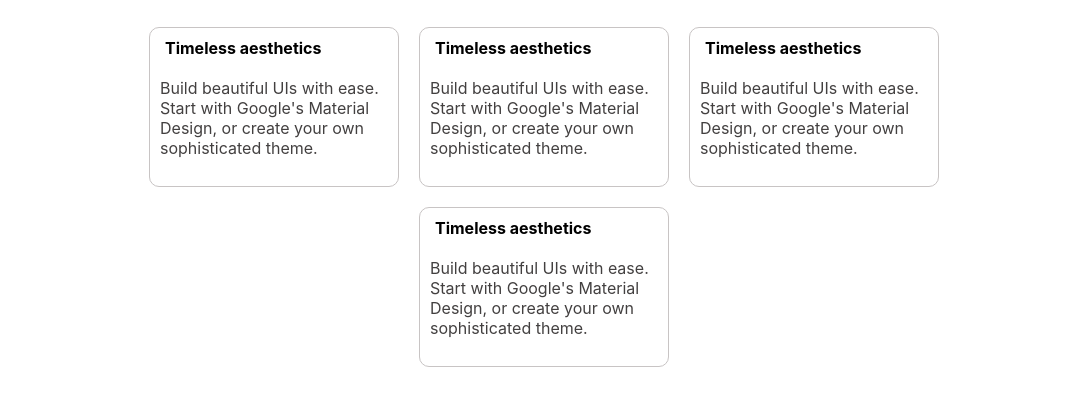
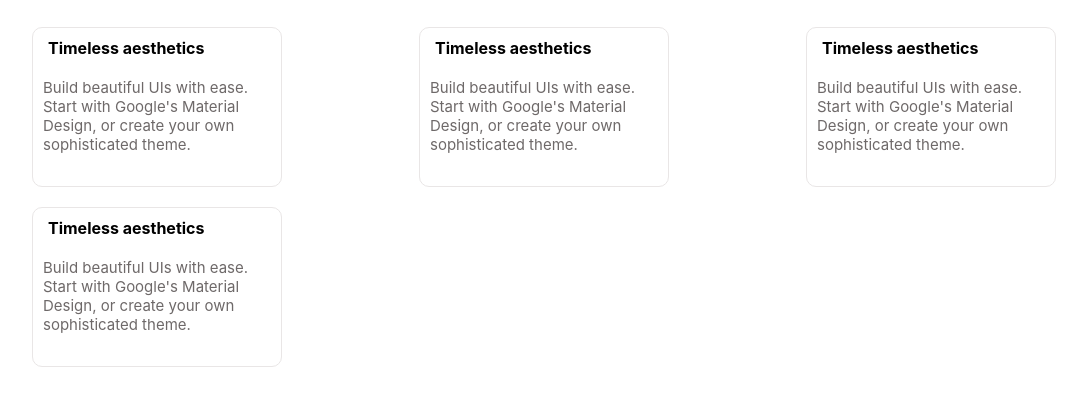
Before and after one commit to MINOTAURO18/Copia-MUI, a plain HTML site: page index.html in a window 1280 px wide. Shown: the part 2370-2776 px from the top of the page, without its empty margins (96-1183 px from the left). Drawn offline with Linux system fonts and the light colour scheme.

Commit message:
80 porciento

```diff
--- a/styles/styles.scss
+++ b/styles/styles.scss
@@ -93,8 +93,9 @@ html{
         h1{
           max-width: 500px;
           font-size: 4.4rem;
+          font-weight: 900;
           color:$color-letra ;
-          font-family: "PlusJakartaSans-ExtraBold",-apple-system,BlinkMacSystemFont,"Segoe UI",Roboto,"Helvetica Neue",Arial,sans-serif,"Apple Color Emoji","Segoe UI Emoji","Segoe UI Symbol";
+
 
             span{
               color: $color-principal;
@@ -103,7 +104,7 @@ html{
 
         p{
           max-width: 520px;
-          color: rgb(62, 60, 60);
+          color: rgb(111, 107, 107);
           font-size: $font-size-p;
         }
 
@@ -411,7 +412,7 @@ html{
       width: 100%;
       height: auto;
       display: flex;
-      justify-content: center;
+      justify-content: space-between;
       align-items: center;
       gap: 20px;
       flex-wrap: wrap;
@@ -419,7 +420,7 @@ html{
         .card{
           width: 250px;
           height: 160px;
-          border: 1px solid rgb(200, 196, 196);
+          border: 1px solid rgb(233, 230, 230);
           border-radius: 10px;
           padding: 10px;
           display: flex;
@@ -434,7 +435,8 @@ html{
             }
 
             p{
-              color: #434040;
+              font-size: 15px;
+              color: #6e6969;
             }
         }
 
```
Also changed, not shown: styles/styles.css, 1 other file.
